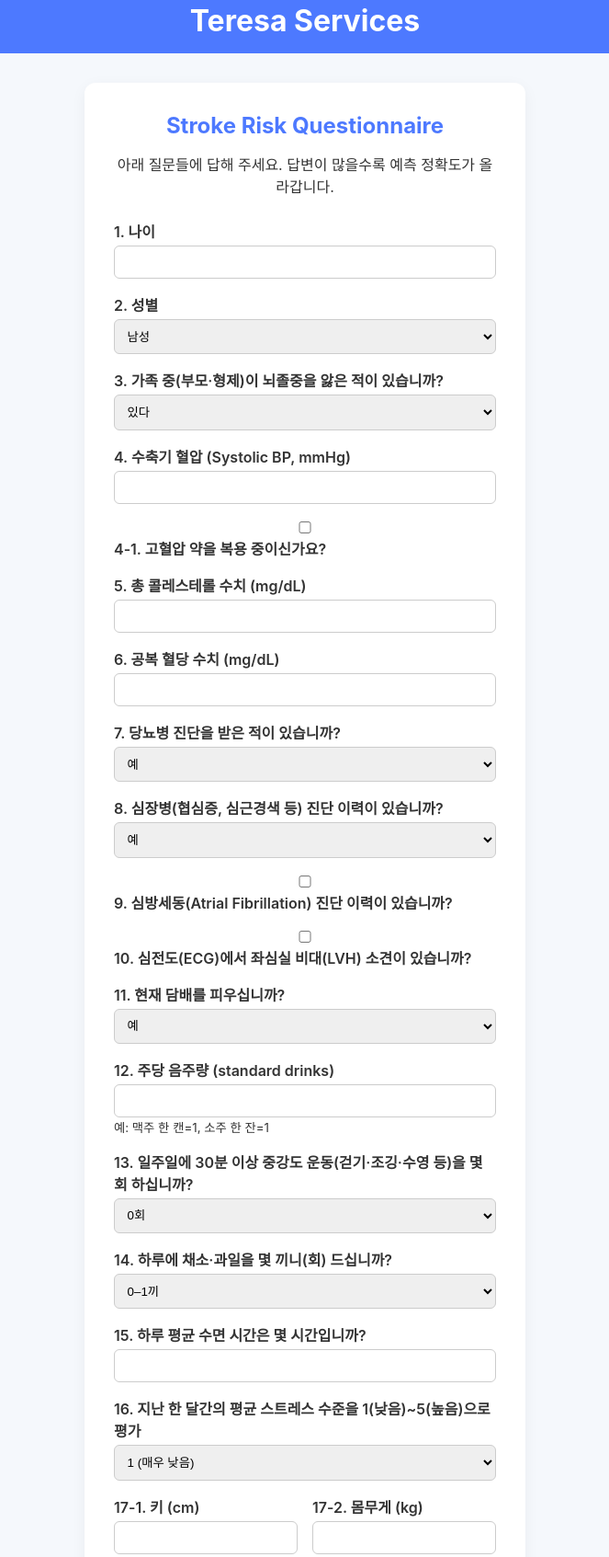
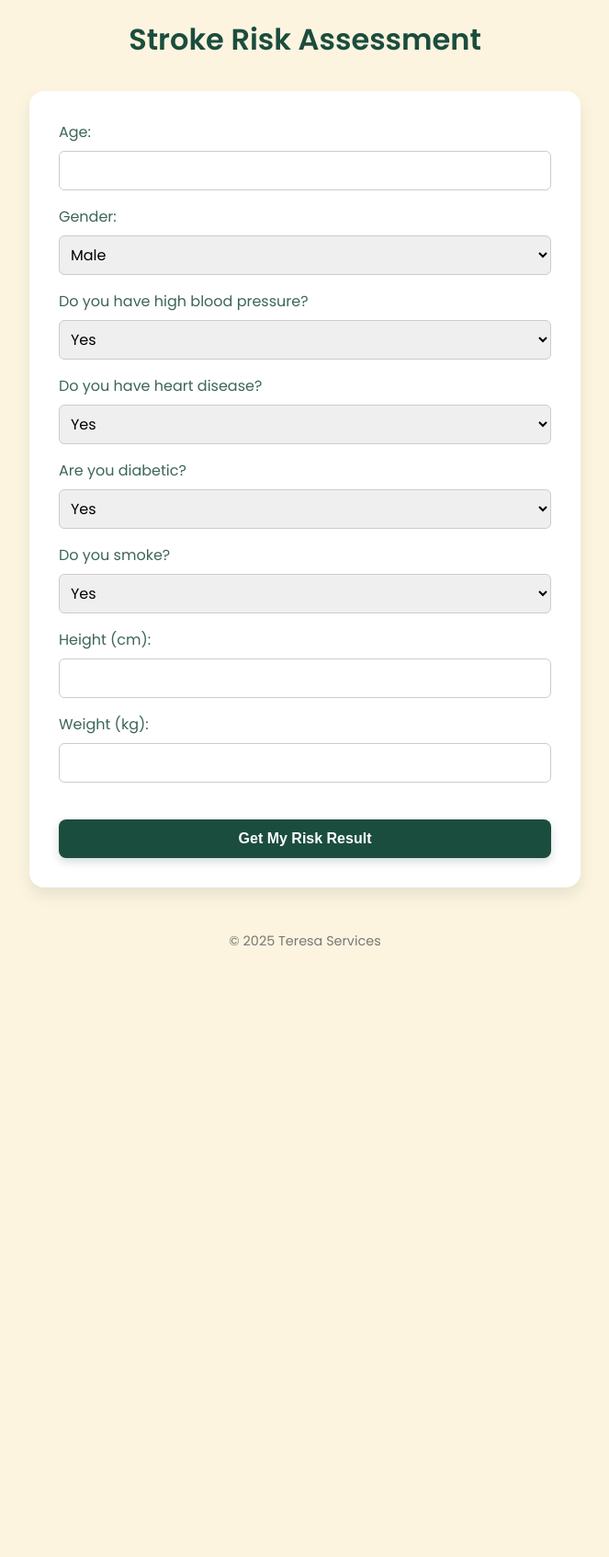
Before and after one commit to chw708/healthteresa.github.io, a website: page assessment.html in a window 1280 px wide. Shown: the part 13-1706 px from the top of the page at 92% size, without its empty margins (308-971 px from the left). After the commit the page ends 1079 px from the top, so only its background shows below. Drawn offline with Linux system fonts and the light colour scheme.

Commit message:
Update assessment.html
theme, button change

```diff
--- a/assessment.html
+++ b/assessment.html
@@ -4,191 +4,157 @@
   <meta charset="UTF-8" />
   <meta name="viewport" content="width=device-width, initial-scale=1.0" />
   <title>Stroke Risk Assessment – Teresa Services</title>
-  <meta name="author" content="Teresa Services" />
-  <link rel="stylesheet" href="style.css" />
+  <link href="https://fonts.googleapis.com/css2?family=Noto+Sans&family=Poppins:wght@400;600&display=swap" rel="stylesheet" />
+  <style>
+    * {
+      box-sizing: border-box;
+      margin: 0;
+      padding: 0;
+    }
+    body {
+      background-color: #FCF4DF;
+      font-family: 'Poppins', 'Noto Sans', sans-serif;
+      color: #1B4D3E;
+      padding: 2rem;
+    }
+    header {
+      text-align: center;
+      margin-bottom: 2rem;
+    }
+    header h1 {
+      font-size: 2rem;
+      color: #1B4D3E;
+    }
+    form {
+      background: #fff;
+      padding: 2rem;
+      border-radius: 16px;
+      box-shadow: 0 8px 16px rgba(27, 77, 62, 0.1);
+      max-width: 600px;
+      margin: auto;
+    }
+    label {
+      display: block;
+      margin-bottom: 1rem;
+      font-weight: 500;
+      color: #3c6658;
+    }
+    input, select {
+      width: 100%;
+      padding: 0.5rem;
+      margin-top: 0.5rem;
+      border: 1px solid #ccc;
+      border-radius: 6px;
+      font-size: 1rem;
+      font-family: inherit;
+    }
+    button {
+      margin-top: 1.5rem;
+      width: 100%;
+      padding: 0.75rem;
+      background-color: #1B4D3E;
+      color: #fff;
+      font-size: 1rem;
+      font-weight: 600;
+      border: none;
+      border-radius: 8px;
+      cursor: pointer;
+      box-shadow: 0 4px 10px rgba(27, 77, 62, 0.2);
+      transition: background 0.3s ease;
+    }
+    button:hover {
+      background-color: #163d30;
+    }
+    footer {
+      text-align: center;
+      font-size: 0.9rem;
+      color: #777;
+      margin-top: 3rem;
+    }
+  </style>
 </head>
 <body>
-  <header class="site-header">
-    <div class="inner"><h1>Teresa Services</h1></div>
+  <header>
+    <h1>Stroke Risk Assessment</h1>
   </header>
 
-  <main class="page assessment">
-    <div class="card">
-      <h2>Stroke Risk Questionnaire</h2>
-      <p>아래 질문들에 답해 주세요. 답변이 많을수록 예측 정확도가 올라갑니다.</p>
-      <form id="riskForm">
-        <!-- 1. 나이 -->
-        <div class="form-group">
-          <label for="age">1. 나이</label>
-          <input type="number" id="age" min="0" required />
-        </div>
+  <form id="riskForm">
+    <label>Age:
+      <input type="number" id="age" required />
+    </label>
+    <label>Gender:
+      <select id="gender">
+        <option>Male</option>
+        <option>Female</option>
+        <option>Other</option>
+      </select>
+    </label>
+    <label>Do you have high blood pressure?
+      <select id="bp">
+        <option value="yes">Yes</option>
+        <option value="no">No</option>
+      </select>
+    </label>
+    <label>Do you have heart disease?
+      <select id="heart">
+        <option value="yes">Yes</option>
+        <option value="no">No</option>
+      </select>
+    </label>
+    <label>Are you diabetic?
+      <select id="diabetes">
+        <option value="yes">Yes</option>
+        <option value="no">No</option>
+      </select>
+    </label>
+    <label>Do you smoke?
+      <select id="smoke">
+        <option value="yes">Yes</option>
+        <option value="no">No</option>
+      </select>
+    </label>
+    <label>Height (cm):
+      <input type="number" id="height" required />
+    </label>
+    <label>Weight (kg):
+      <input type="number" id="weight" required />
+    </label>
+    <button type="submit">Get My Risk Result</button>
+  </form>
 
-        <!-- 2. 성별 -->
-        <div class="form-group">
-          <label for="gender">2. 성별</label>
-          <select id="gender">
-            <option value="male">남성</option>
-            <option value="female">여성</option>
-            <option value="other">기타</option>
-          </select>
-        </div>
-
-        <!-- 3. 가족력 -->
-        <div class="form-group">
-          <label>3. 가족 중(부모·형제)이 뇌졸중을 앓은 적이 있습니까?</label>
-          <select id="familyHistory">
-            <option value="yes">있다</option>
-            <option value="no">없다</option>
-          </select>
-        </div>
-
-        <!-- 4. 혈압 -->
-        <div class="form-group">
-          <label for="sbp">4. 수축기 혈압 (Systolic BP, mmHg)</label>
-          <input type="number" id="sbp" min="0" required />
-        </div>
-        <div class="form-group">
-          <label>
-            <input type="checkbox" id="onTherapy" />
-            4-1. 고혈압 약을 복용 중이신가요?
-          </label>
-        </div>
-
-        <!-- 5. 콜레스테롤 -->
-        <div class="form-group">
-          <label for="cholesterol">5. 총 콜레스테롤 수치 (mg/dL)</label>
-          <input type="number" id="cholesterol" min="0" required />
-        </div>
-
-        <!-- 6. 혈당 -->
-        <div class="form-group">
-          <label for="glucose">6. 공복 혈당 수치 (mg/dL)</label>
-          <input type="number" id="glucose" min="0" required />
-        </div>
-
-        <!-- 7. 당뇨병 -->
-        <div class="form-group">
-          <label>7. 당뇨병 진단을 받은 적이 있습니까?</label>
-          <select id="diabetes">
-            <option value="yes">예</option>
-            <option value="no">아니오</option>
-          </select>
-        </div>
-
-        <!-- 8. 심장질환 -->
-        <div class="form-group">
-          <label>8. 심장병(협심증, 심근경색 등) 진단 이력이 있습니까?</label>
-          <select id="heartDisease">
-            <option value="yes">예</option>
-            <option value="no">아니오</option>
-          </select>
-        </div>
-
-        <!-- 9. 심방세동 -->
-        <div class="form-group">
-          <label>
-            <input type="checkbox" id="afib" />
-            9. 심방세동(Atrial Fibrillation) 진단 이력이 있습니까?
-          </label>
-        </div>
-
-        <!-- 10. LVH -->
-        <div class="form-group">
-          <label>
-            <input type="checkbox" id="lvh" />
-            10. 심전도(ECG)에서 좌심실 비대(LVH) 소견이 있습니까?
-          </label>
-        </div>
-
-        <!-- 11. 흡연 -->
-        <div class="form-group">
-          <label>11. 현재 담배를 피우십니까?</label>
-          <select id="smoke">
-            <option value="yes">예</option>
-            <option value="no">아니오</option>
-          </select>
-        </div>
-
-        <!-- 12. 음주 -->
-        <div class="form-group">
-          <label for="alcohol">12. 주당 음주량 (standard drinks)</label>
-          <input type="number" id="alcohol" min="0" required />
-          <small>예: 맥주 한 캔=1, 소주 한 잔=1</small>
-        </div>
-
-        <!-- 13. 신체활동 -->
-        <div class="form-group">
-          <label for="activity">
-            13. 일주일에 30분 이상 중강도 운동(걷기·조깅·수영 등)을
-            몇 회 하십니까?
-          </label>
-          <select id="activity">
-            <option value="0">0회</option>
-            <option value="1-2">1–2회</option>
-            <option value="3-4">3–4회</option>
-            <option value="5+">5회 이상</option>
-          </select>
-        </div>
-
-        <!-- 14. 식습관 -->
-        <div class="form-group">
-          <label for="diet">
-            14. 하루에 채소·과일을 몇 끼니(회) 드십니까?
-          </label>
-          <select id="diet">
-            <option value="0-1">0–1끼</option>
-            <option value="2-3">2–3끼</option>
-            <option value="4-5">4–5끼</option>
-            <option value="5+">5회 이상</option>
-          </select>
-        </div>
-
-        <!-- 15. 수면 -->
-        <div class="form-group">
-          <label for="sleep">
-            15. 하루 평균 수면 시간은 몇 시간입니까?
-          </label>
-          <input type="number" id="sleep" min="0" max="24" required />
-        </div>
-
-        <!-- 16. 스트레스 -->
-        <div class="form-group">
-          <label for="stress">
-            16. 지난 한 달간의 평균 스트레스 수준을 1(낮음)~5(높음)으로 평가
-          </label>
-          <select id="stress">
-            <option value="1">1 (매우 낮음)</option>
-            <option value="2">2 (낮음)</option>
-            <option value="3">3 (보통)</option>
-            <option value="4">4 (높음)</option>
-            <option value="5">5 (매우 높음)</option>
-          </select>
-        </div>
-
-        <!-- 17. 키/몸무게 -->
-        <div class="form-group inline-group">
-          <div>
-            <label for="height">17-1. 키 (cm)</label>
-            <input type="number" id="height" min="0" required />
-          </div>
-          <div>
-            <label for="weight">17-2. 몸무게 (kg)</label>
-            <input type="number" id="weight" min="0" required />
-          </div>
-        </div>
-
-        <button type="submit" class="btn btn-primary">제출하기</button>
-        <button type="button" class="btn btn-secondary" onclick="location.href='index.html'">
-          ← 홈으로
-        </button>
-      </form>
-    </div>
-  </main>
-
-  <footer class="site-footer">
-    <div class="inner">© 2025 Teresa Services</div>
+  <footer>
+    <p>© 2025 Teresa Services</p>
   </footer>
 
-  <script src="script.js"></script>
+  <script>
+    document.getElementById('riskForm').addEventListener('submit', function (e) {
+      e.preventDefault();
+
+      let score = 0;
+      const age = parseInt(document.getElementById('age').value);
+      const bp = document.getElementById('bp').value;
+      const heart = document.getElementById('heart').value;
+      const diabetes = document.getElementById('diabetes').value;
+      const smoke = document.getElementById('smoke').value;
+      const height = parseFloat(document.getElementById('height').value);
+      const weight = parseFloat(document.getElementById('weight').value);
+      const bmi = weight / ((height / 100) ** 2);
+
+      if (age > 65) score++;
+      if (bp === 'yes') score++;
+      if (heart === 'yes') score++;
+      if (diabetes === 'yes') score++;
+      if (smoke === 'yes') score++;
+      if (bmi > 25) score++;
+
+      let risk = '';
+      if (score <= 1) risk = 'Your stroke risk is LOW. Maintain a healthy lifestyle!';
+      else if (score <= 3) risk = 'Your stroke risk is MODERATE. Consider regular check-ups.';
+      else risk = 'Your stroke risk is HIGH. Please consult a doctor soon.';
+
+      localStorage.setItem('strokeRisk', risk);
+      window.location.href = 'result.html';
+    });
+  </script>
 </body>
 </html>
```
